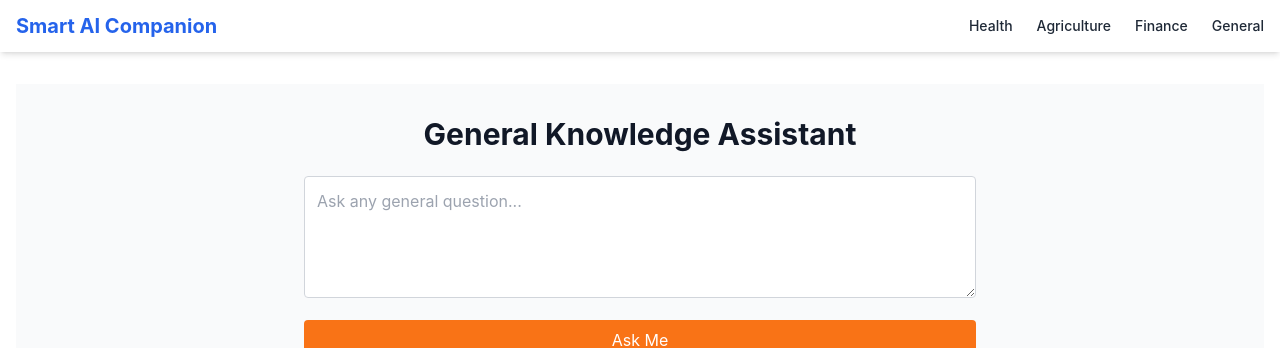
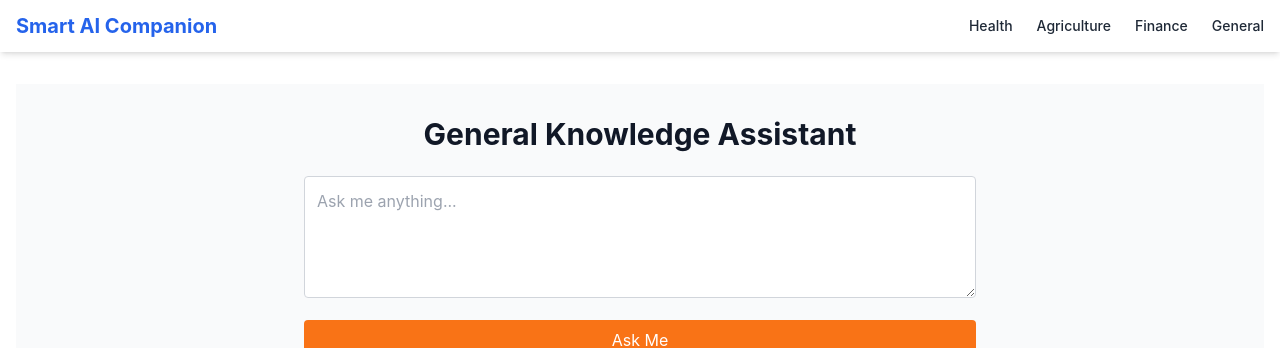
Before and after one commit to Smartzikky/ai-assistant-frontend, a React (Create React App) app: page /general in a window 1280 px wide. Shown: the top 348 px of the page. Built offline with nearby package versions, Linux system fonts and the light colour scheme; no server answers.

Commit message:
Update GeneralPage.jsx

```diff
--- a/src/pages/GeneralPage.jsx
+++ b/src/pages/GeneralPage.jsx
@@ -9,7 +9,7 @@ const API_URL = process.env.REACT_APP_API_URL || "https://ai-assistant-backend-3
 
 export default function GeneralPage() {
   const { darkMode } = useDarkMode();
-  const [query, setQuery] = useState('');
+  const [message, setMessage] = useState('');
   const [response, setResponse] = useState('');
   const [loading, setLoading] = useState(false);
 
@@ -19,8 +19,8 @@ export default function GeneralPage() {
 
   const handleSubmit = async (e) => {
     e.preventDefault();
-    if (!query.trim()) {
-      toast.error('Please enter a general query.');
+    if (!message.trim()) {
+      toast.error('Please enter a general question.');
       return;
     }
     setLoading(true);
@@ -28,7 +28,7 @@ export default function GeneralPage() {
       const res = await fetch(`${API_URL}/api/general`, {
         method: 'POST',
         headers: { 'Content-Type': 'application/json' },
-        body: JSON.stringify({ query }),
+        body: JSON.stringify({ message }),
       });
       if (!res.ok) throw new Error('Server responded with an error');
       const data = await res.json();
@@ -50,9 +50,9 @@ export default function GeneralPage() {
         <form onSubmit={handleSubmit} className="space-y-4" data-aos="fade-up">
           <textarea
             className={`w-full p-3 rounded border focus:outline-none focus:ring-2 ${darkMode ? 'bg-gray-800 text-white border-gray-600 focus:ring-yellow-300' : 'bg-white border-gray-300 focus:ring-blue-500'}`}
-            placeholder="Ask any general question..."
-            value={query}
-            onChange={(e) => setQuery(e.target.value)}
+            placeholder="Ask me anything..."
+            value={message}
+            onChange={(e) => setMessage(e.target.value)}
             rows={4}
           />
           <button
```
